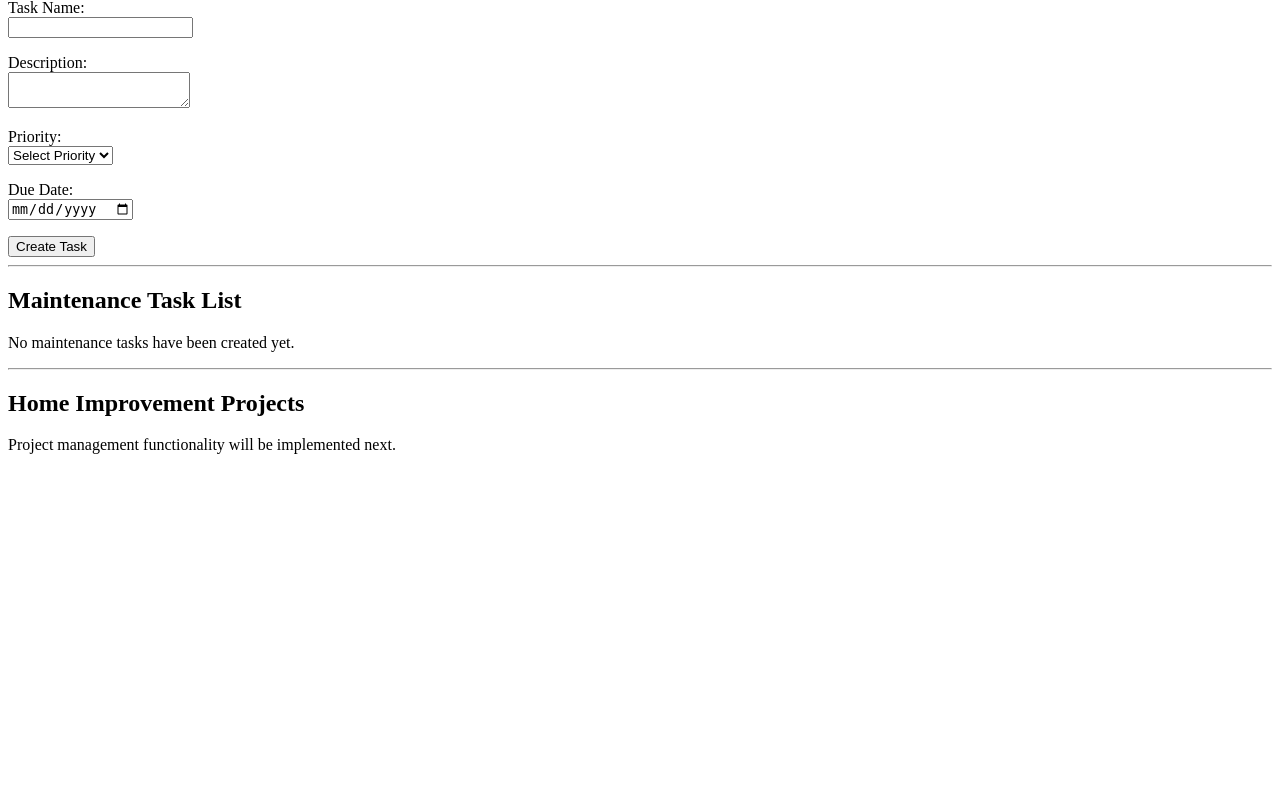
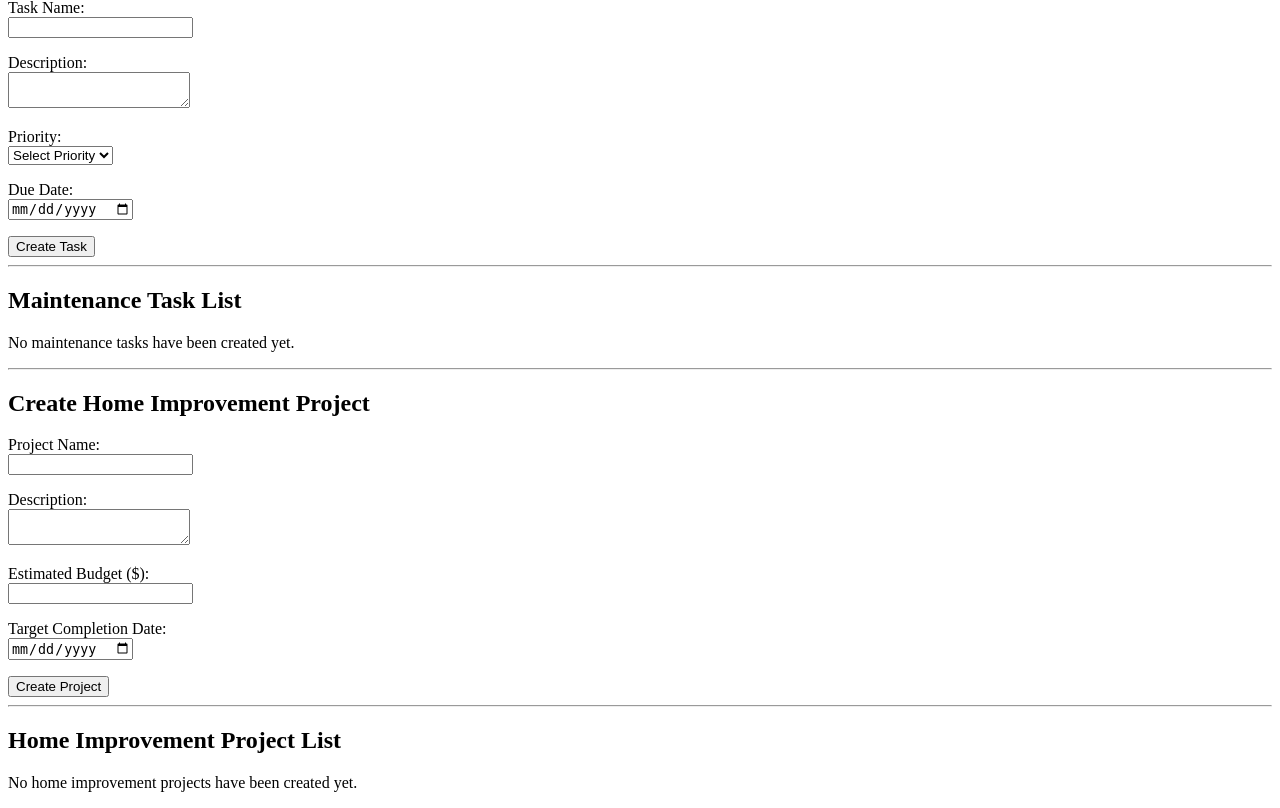
Before and after one commit to bcookson85/hometrack-capstone, a Flask app: page / in a window 1280 px wide. Shown: the part 251-1059 px from the top of the page. Before the commit the page ends 705 px from the top, so only its background shows below. Run offline with Flask 3, Linux system fonts and the light colour scheme; data that the repository does not hold is empty.

Commit message:
Implement home improvement project creation with Flask and SQLite

```diff
--- a/app.py
+++ b/app.py
@@ -3,6 +3,7 @@ import sqlite3
 from contextlib import closing
 from datetime import date
 from pathlib import Path
+from math import isfinite
 
 from flask import Flask, redirect, render_template, request, url_for
 
@@ -65,13 +66,68 @@ def home():
             (DEMO_HOUSEHOLD_ID,),
         ).fetchall()
 
+        projects = connection.execute(
+            """
+            SELECT project_id, project_name, estimated_budget,
+                   target_completion_date, status
+            FROM home_improvement_projects
+            WHERE household_id = ?
+            ORDER BY project_id DESC
+            """,
+            (DEMO_HOUSEHOLD_ID,),
+        ).fetchall()
+
+
     return render_template(
         "index.html",
         tasks=tasks,
+        projects=projects,
         error=error,
         created=request.args.get("created") == "1",
+        project_created=request.args.get("project_created") == "1",
     )
 
 
+@app.route("/projects", methods=["POST"])
+def create_project():
+    project_name = request.form.get("project_name", "").strip()
+    description = request.form.get("description", "").strip()
+    budget_text = request.form.get("estimated_budget", "").strip()
+    target_date = request.form.get("target_completion_date", "").strip()
+
+    if not project_name or not budget_text or not target_date:
+        return "Please complete all required project fields.", 400
+
+    try:
+        estimated_budget = float(budget_text)
+        date.fromisoformat(target_date)
+
+        if not isfinite(estimated_budget) or estimated_budget < 0:
+            return "Please enter a valid project budget.", 400
+
+    except ValueError:
+        return "Please enter a valid budget and completion date.", 400
+
+    with closing(sqlite3.connect(DATABASE_PATH)) as connection:
+        connection.execute("PRAGMA foreign_keys = ON")
+        connection.execute(
+            """
+            INSERT INTO home_improvement_projects
+            (household_id, project_name, description,
+             estimated_budget, target_completion_date)
+            VALUES (?, ?, ?, ?, ?)
+            """,
+            (
+                DEMO_HOUSEHOLD_ID,
+                project_name,
+                description,
+                estimated_budget,
+                target_date,
+            ),
+        )
+        connection.commit()
+
+    return redirect(url_for("home", project_created="1"))
+
 if __name__ == "__main__":
     app.run(debug=True)
--- a/templates/index.html
+++ b/templates/index.html
@@ -94,13 +94,75 @@
 
         <hr>
 
-        <section>
-            <h2>Home Improvement Projects</h2>
-            <p>
-                Project management functionality will be
-                implemented next.
-            </p>
-        </section>
-    </main>
-</body>
-</html>
+
+<section>
+    <h2>Create Home Improvement Project</h2>
+
+    {% if project_created %}
+        <p style="color: green;">
+            Home improvement project created successfully!
+        </p>
+    {% endif %}
+
+    <form method="POST" action="{{ url_for('create_project') }}">
+        <p>
+            <label for="project_name">Project Name:</label><br>
+            <input type="text" id="project_name"
+                   name="project_name" required>
+        </p>
+
+        <p>
+            <label for="project_description">Description:</label><br>
+            <textarea id="project_description"
+                      name="description"></textarea>
+        </p>
+
+        <p>
+            <label for="estimated_budget">Estimated Budget ($):</label><br>
+            <input type="number" id="estimated_budget"
+                   name="estimated_budget" min="0"
+                   step="0.01" required>
+        </p>
+
+        <p>
+            <label for="target_completion_date">
+                Target Completion Date:
+            </label><br>
+            <input type="date" id="target_completion_date"
+                   name="target_completion_date" required>
+        </p>
+
+        <button type="submit">Create Project</button>
+    </form>
+</section>
+
+<hr>
+
+<section>
+    <h2>Home Improvement Project List</h2>
+
+    {% if projects %}
+        <table border="1" cellpadding="8">
+            <thead>
+                <tr>
+                    <th>Project Name</th>
+                    <th>Estimated Budget</th>
+                    <th>Target Date</th>
+                    <th>Status</th>
+                </tr>
+            </thead>
+            <tbody>
+                {% for project in projects %}
+                <tr>
+                    <td>{{ project["project_name"] }}</td>
+                    <td>${{ "%.2f"|format(project["estimated_budget"]) }}</td>
+                    <td>{{ project["target_completion_date"] }}</td>
+                    <td>{{ project["status"] }}</td>
+                </tr>
+                {% endfor %}
+            </tbody>
+        </table>
+    {% else %}
+        <p>No home improvement projects have been created yet.</p>
+    {% endif %}
+</section>
```
